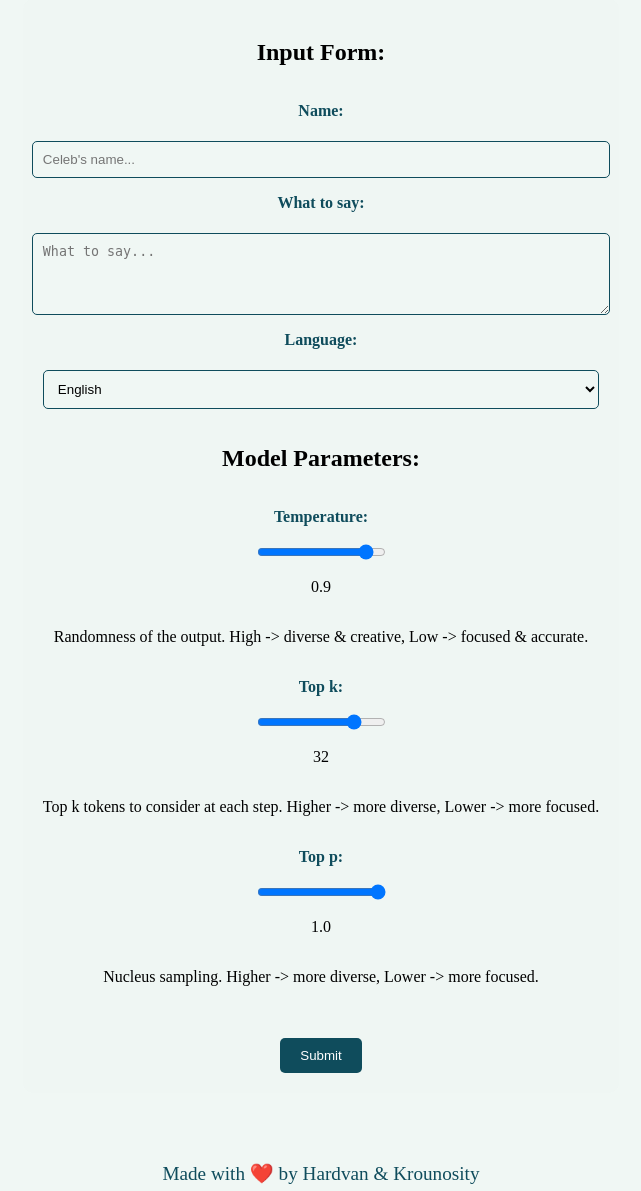
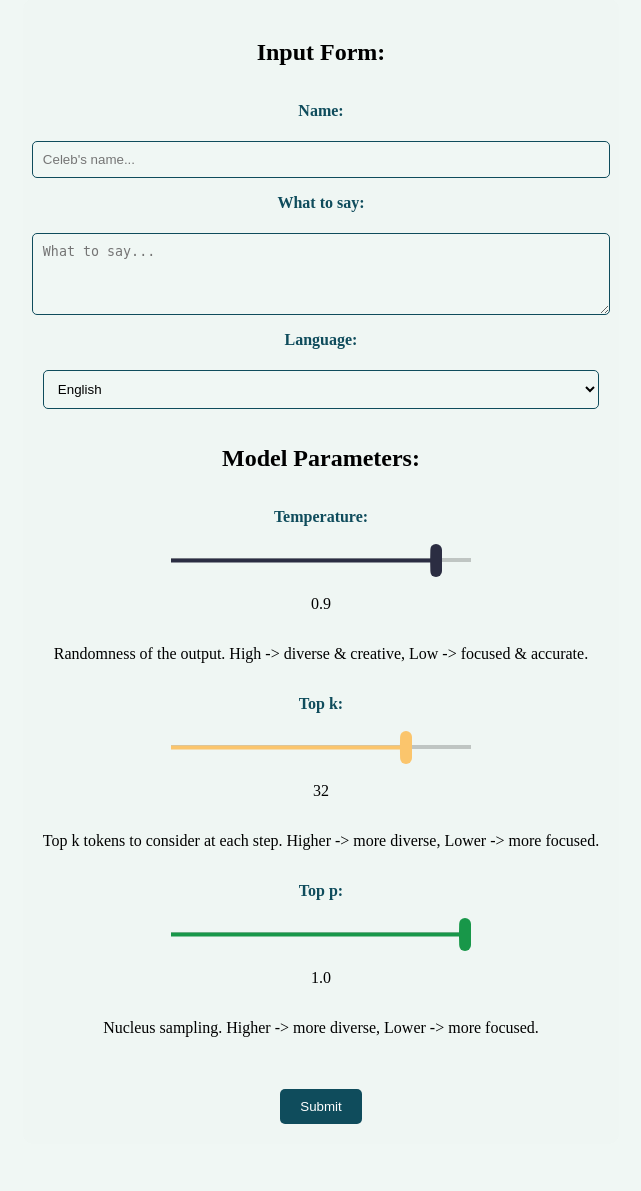
Before and after one commit to Hardvan/PolyPersona, a Flask app: page / in a window 1280 px wide. Shown: the part 120-1311 px from the top of the page, without its empty margins (319-960 px from the left). Run offline with Flask 3, Linux system fonts and the light colour scheme.

Commit message:
Style ranges

```diff
--- a/static/css/index.css
+++ b/static/css/index.css
@@ -423,3 +423,197 @@ body {
       60px 10px 0 var(--key), 68px 10px 0 var(--key), 83px 10px 0 var(--key);
   }
 }
+
+/* === range theme and appearance === */
+input[type="range"] {
+  font-size: 1.5rem;
+  width: 12.5em;
+}
+
+input[type="range"] {
+  color: #ef233c;
+  --thumb-height: 1.125em;
+  --track-height: 0.125em;
+  --track-color: rgba(0, 0, 0, 0.2);
+  --brightness-hover: 180%;
+  --brightness-down: 80%;
+  --clip-edges: 0.125em;
+}
+
+input[type="range"].win10-thumb {
+  color: #2b2d42;
+
+  --thumb-height: 1.375em;
+  --thumb-width: 0.5em;
+  --clip-edges: 0.0125em;
+}
+
+@media (prefers-color-scheme: dark) {
+  html {
+    background-color: #000;
+  }
+
+  html::before {
+    background: radial-gradient(circle at center, #101112, #000);
+  }
+
+  input[type="range"] {
+    color: #f07167;
+    --track-color: rgba(255, 255, 255, 0.1);
+  }
+
+  input[type="range"].win10-thumb {
+    color: #3a86ff;
+  }
+}
+
+/* === range commons === */
+input[type="range"] {
+  position: relative;
+  background: #fff0;
+  overflow: hidden;
+}
+
+input[type="range"]:active {
+  cursor: grabbing;
+}
+
+input[type="range"]:disabled {
+  filter: grayscale(1);
+  opacity: 0.3;
+  cursor: not-allowed;
+}
+
+/* === WebKit specific styles === */
+input[type="range"],
+input[type="range"]::-webkit-slider-runnable-track,
+input[type="range"]::-webkit-slider-thumb {
+  -webkit-appearance: none;
+  transition: all ease 100ms;
+  height: var(--thumb-height);
+}
+
+input[type="range"]::-webkit-slider-runnable-track,
+input[type="range"]::-webkit-slider-thumb {
+  position: relative;
+}
+
+input[type="range"]::-webkit-slider-thumb {
+  --thumb-radius: calc((var(--thumb-height) * 0.5) - 1px);
+  --clip-top: calc((var(--thumb-height) - var(--track-height)) * 0.5 - 0.5px);
+  --clip-bottom: calc(var(--thumb-height) - var(--clip-top));
+  --clip-further: calc(100% + 1px);
+  --box-fill: calc(-100vmax - var(--thumb-width, var(--thumb-height))) 0 0
+    100vmax currentColor;
+
+  width: var(--thumb-width, var(--thumb-height));
+  background: linear-gradient(currentColor 0 0) scroll no-repeat left center /
+    50% calc(var(--track-height) + 1px);
+  background-color: currentColor;
+  box-shadow: var(--box-fill);
+  border-radius: var(--thumb-width, var(--thumb-height));
+
+  filter: brightness(100%);
+  clip-path: polygon(
+    100% -1px,
+    var(--clip-edges) -1px,
+    0 var(--clip-top),
+    -100vmax var(--clip-top),
+    -100vmax var(--clip-bottom),
+    0 var(--clip-bottom),
+    var(--clip-edges) 100%,
+    var(--clip-further) var(--clip-further)
+  );
+}
+
+input[type="range"]:hover::-webkit-slider-thumb {
+  filter: brightness(var(--brightness-hover));
+  cursor: grab;
+}
+
+input[type="range"]:active::-webkit-slider-thumb {
+  filter: brightness(var(--brightness-down));
+  cursor: grabbing;
+}
+
+input[type="range"]::-webkit-slider-runnable-track {
+  background: linear-gradient(var(--track-color) 0 0) scroll no-repeat center /
+    100% calc(var(--track-height) + 1px);
+}
+
+input[type="range"]:disabled::-webkit-slider-thumb {
+  cursor: not-allowed;
+}
+
+/* === Firefox specific styles === */
+input[type="range"],
+input[type="range"]::-moz-range-track,
+input[type="range"]::-moz-range-thumb {
+  appearance: none;
+  transition: all ease 100ms;
+  height: var(--thumb-height);
+}
+
+input[type="range"]::-moz-range-track,
+input[type="range"]::-moz-range-thumb,
+input[type="range"]::-moz-range-progress {
+  background: #fff0;
+}
+
+input[type="range"]::-moz-range-thumb {
+  background: currentColor;
+  border: 0;
+  width: var(--thumb-width, var(--thumb-height));
+  border-radius: var(--thumb-width, var(--thumb-height));
+  cursor: grab;
+}
+
+input[type="range"]:active::-moz-range-thumb {
+  cursor: grabbing;
+}
+
+input[type="range"]::-moz-range-track {
+  width: 100%;
+  background: var(--track-color);
+}
+
+input[type="range"]::-moz-range-progress {
+  appearance: none;
+  background: currentColor;
+  transition-delay: 30ms;
+}
+
+input[type="range"]::-moz-range-track,
+input[type="range"]::-moz-range-progress {
+  height: calc(var(--track-height) + 1px);
+  border-radius: var(--track-height);
+}
+
+input[type="range"]::-moz-range-thumb,
+input[type="range"]::-moz-range-progress {
+  filter: brightness(100%);
+}
+
+input[type="range"]:hover::-moz-range-thumb,
+input[type="range"]:hover::-moz-range-progress {
+  filter: brightness(var(--brightness-hover));
+}
+
+input[type="range"]:active::-moz-range-thumb,
+input[type="range"]:active::-moz-range-progress {
+  filter: brightness(var(--brightness-down));
+}
+
+input[type="range"]:disabled::-moz-range-thumb {
+  cursor: not-allowed;
+}
+
+#top_k {
+  /* Give this a slightly yellow different color in accordance with the theme */
+  color: #fbc56c;
+}
+
+#top_p {
+  /* Give this a slightly green different color in accordance with the theme */
+  color: #189749;
+}
--- a/templates/index.html
+++ b/templates/index.html
@@ -74,6 +74,7 @@
         <label for="temperature">Temperature:</label>
         <input
           type="range"
+          class="win10-thumb"
           id="temperature"
           name="temperature"
           min="0.0"
@@ -91,6 +92,7 @@
         <label for="top_k">Top k:</label>
         <input
           type="range"
+          class="win10-thumb"
           id="top_k"
           name="top_k"
           min="1"
@@ -107,6 +109,7 @@
         <label for="top_p">Top p:</label>
         <input
           type="range"
+          class="win10-thumb"
           id="top_p"
           name="top_p"
           min="0.0"
```
